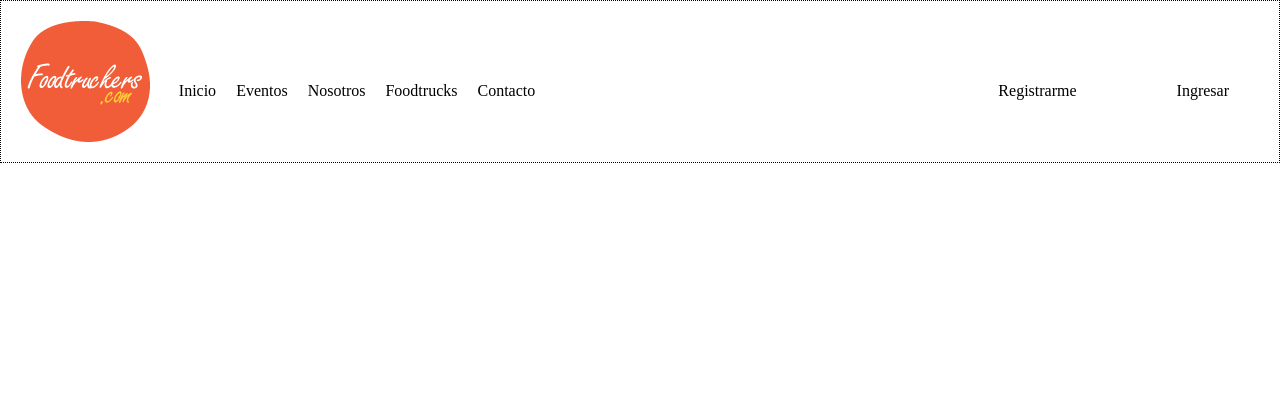
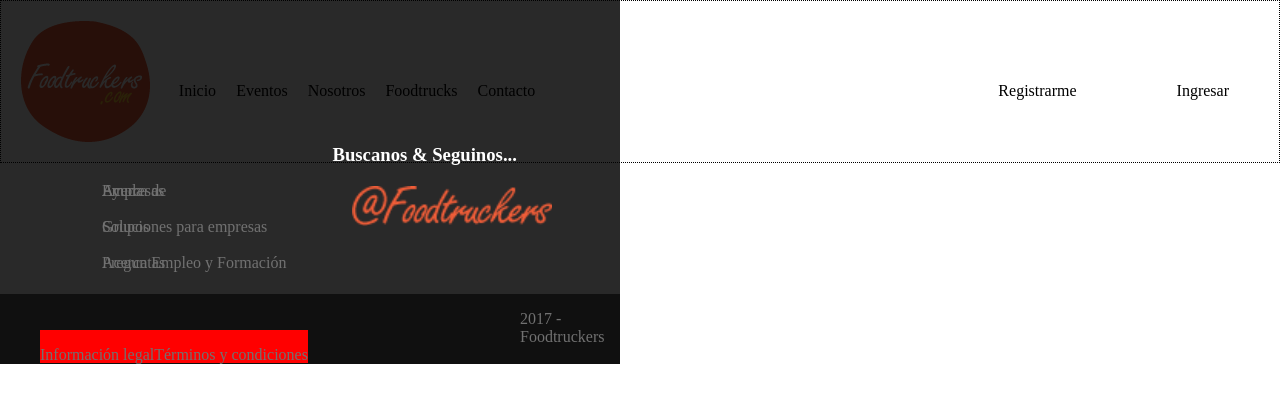
Before and after one commit to jmray89/foodtruckers, a PHP site: page / in a window 1280 px wide. Shown: the top 403 px of the page. Run offline with PHP 8.4, Linux system fonts and the light colour scheme.

Commit message:
Footer + Header

```diff
--- a/css/estilos.css
+++ b/css/estilos.css
@@ -51,3 +51,96 @@ img{
 nav ul li a{
   display: block;
 }
+
+                                           /*FOOTER DE FER*/
+footer {
+  position: absolute;
+  text-decoration: none;
+  background-color: rgba(0, 0, 0, 0.84);
+
+}
+
+.footer-left{
+  display: block;
+  float: left;
+  color: rgba(113, 113, 113, 1);
+  list-style-type: none;
+  padding: 3em;
+  /*background-color: red;*/
+
+}
+
+.footer-left a{
+  text-decoration: none;
+  color: rgba(113, 113, 113, 1);
+}
+
+.footer-mid-left{
+  display: block;
+  float: left;
+  color: rgba(113, 113, 113, 1);
+  padding: 3em;
+  /*background-color: blue;*/
+}
+.footer-mid-left a{
+  text-decoration: none;
+  color: rgba(113, 113, 113, 1);
+}
+
+.footer-mid{
+  display: block;
+  float: left;
+  color: rgba(113, 113, 113, 1);
+  padding: 3em;
+  /*background-color: gold;*/
+}
+
+.footer-mid a{
+  text-decoration: none;
+  color: rgba(113, 113, 113, 1);
+}
+
+.contact-us{
+  color: white;
+  display: block;
+  float: right;
+  padding: 3em;
+    /*background-color: green;*/
+}
+
+.contact-us img{
+  width: 15em;
+}
+
+.footer-end{
+  clear: both;
+  color: rgba(113, 113, 113, 1);
+  background-color: rgba(14, 14, 14, 0.91);
+  overflow: hidden;
+}
+
+.footer-end ul{
+margin-top: 0;
+}
+
+.footer-end p{
+  display: block;
+  float: left;
+  margin: 0;
+  padding-left: 30em;
+  padding-top: 1em;
+  padding-right: 1em;
+}
+
+.footer-end li{
+  display: block;
+  float: left;
+  /*background-color: gold;*/
+}
+.footer-end a{
+  text-decoration: none;
+  margin: 0;
+  padding-top: 1em;
+  color: rgba(113, 113, 113, 1);
+  background-color: red;
+}
--- /dev/null
+++ b/index.html
@@ -0,0 +1,86 @@
+<!DOCTYPE html>
+<html>
+  <head>
+    <meta charset="utf-8">
+    <meta name="viewport" content="width=device-width, initial-scale=1.0">
+    <title>foodtruckers</title>
+    <link rel="stylesheet" href="css/estilos.css">
+  </head>
+  <body>
+    <div class="contenedor_principal">
+      <header id="header">
+        <div class="container_header">
+          <img src="images\logo_header.png" alt="">
+          <nav>
+            <ul>
+              <li class="header_li"><a href="#inicio"></a>Inicio</li>
+              <li class="header_li"><a href="#eventos"></a>Eventos</li>
+              <li class="header_li"><a href="#nosotros"></a>Nosotros</li>
+              <li class="header_li"><a href="#foodtrucks"></a>Foodtrucks</li>
+              <li class="header_li"><a href="#contacto"></a>Contacto</li>
+            </ul>
+            <ul class="sesion">
+              <li class="sesion_li"><a href="#ingresar"></a>Ingresar</li>
+              <li class="sesion_li"><a href="#registrarme"></a>Registrarme</li>
+            </ul>
+          </nav>
+
+        </div>
+
+      </header>
+
+
+<!-- ACA PEGUÉ EL FOOTER!!! -Fer -->
+
+
+      <footer>
+        <section class="footer-left">
+          <nav>
+            <ul type="none">
+              <li><a href="about-us.html">Acerca de</a></li>
+            </ul>
+          </nav>
+
+        </section>
+
+        <section class="footer-mid-left">
+          <nav>
+            <ul type="none">
+              <li><a href="help.html">Ayuda</a></li><br>
+              <li><a href="soluciones-empresa.html">Soluciones para empresas</a></li><br>
+              <li><a href="empleo-formac.html">Acerca Empleo y Formación</a></li><br>
+            </ul>
+          </nav>
+
+        </section>
+
+        <section class="footer-mid">
+          <nav>
+            <ul type="none">
+              <li><a href="empresas.html">Empresas</a></li><br>
+              <li><a href="grupos.html">Grupos</a></li><br>
+              <li><a href="preguntas.html">Preguntas</a></li><br>
+
+            </ul>
+          </nav>
+
+        </section>
+
+        <section class="contact-us">
+          <h3>Buscanos & Seguinos...</h3>
+          <img src="images/texto-foodtruckers-footer.png" alt="logo-ft">
+        </section>
+
+        <section class="footer-end">
+            <ul type="none">
+              <li><p>2017 - Foodtruckers</p></li>
+              <li><a href="info-legal">Información legal</a></li>
+              <li><a href="term-condic">Términos y condiciones</a></li>
+            </ul>
+
+        </section>
+
+      </footer>
+    </div>
+  </body>
+</html>
--- a/index.php
+++ /dev/null
@@ -1,33 +0,0 @@
-<!DOCTYPE html>
-<html>
-  <head>
-    <meta charset="utf-8">
-    <meta name="viewport" content="width=device-width, initial-scale=1.0">
-    <title>foodtruckers</title>
-    <link rel="stylesheet" href="css/estilos.css">
-  </head>
-  <body>
-    <div class="contenedor_principal">
-      <header id="header">
-        <div class="container_header">
-          <img src="images\logo_header.png" alt="">
-          <nav>
-            <ul>
-              <li class="header_li"><a href="#inicio"></a>Inicio</li>
-              <li class="header_li"><a href="#eventos"></a>Eventos</li>
-              <li class="header_li"><a href="#nosotros"></a>Nosotros</li>
-              <li class="header_li"><a href="#foodtrucks"></a>Foodtrucks</li>
-              <li class="header_li"><a href="#contacto"></a>Contacto</li>
-            </ul>
-            <ul class="sesion">
-              <li class="sesion_li"><a href="#ingresar"></a>Ingresar</li>
-              <li class="sesion_li"><a href="#registrarme"></a>Registrarme</li>
-            </ul>
-          </nav>
-
-        </div>
-
-      </header>
-    </div>
-  </body>
-</html>
```
